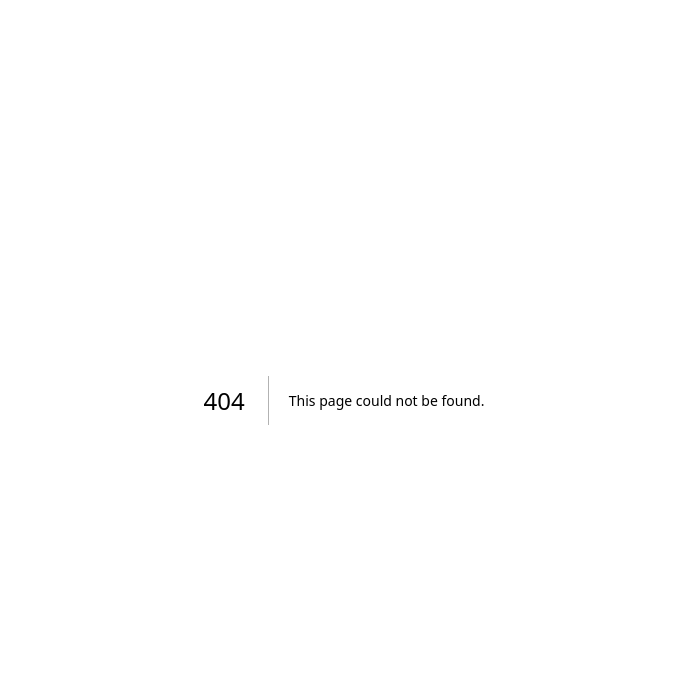
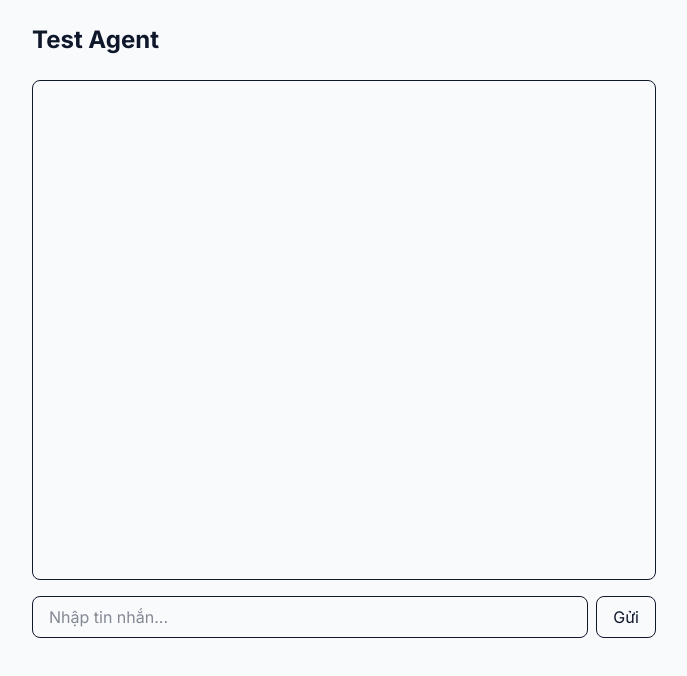
Before and after one commit to phxbinh/TrungNguyen, a Next.js app: page /test-agent-langchain in a window 1280 px wide. Before the commit this address had no page. Shown: the top 676 px of the page, without its empty margins (296-983 px from the left). Built offline with nearby package versions, Linux system fonts and the light colour scheme.

Commit message:
Create page.tsx

```diff
--- /dev/null
+++ b/src/app/test-agent-langchain/page.tsx
@@ -0,0 +1,119 @@
+"use client";
+
+import { useState } from "react";
+
+type Message = {
+  role: "user" | "assistant";
+  content: string;
+};
+
+export default function HomePage() {
+  const [messages, setMessages] = useState<Message[]>([]);
+  const [input, setInput] = useState("");
+  const [loading, setLoading] = useState(false);
+
+  async function sendMessage() {
+    if (!input.trim()) return;
+
+    const newMessages: Message[] = [
+      ...messages,
+      {
+        role: "user",
+        content: input,
+      },
+    ];
+
+    setMessages(newMessages);
+    setInput("");
+    setLoading(true);
+
+    try {
+      const res = await fetch("/api/agent", {
+        method: "POST",
+        headers: {
+          "Content-Type": "application/json",
+        },
+        body: JSON.stringify({
+          messages: newMessages,
+        }),
+      });
+
+      const data = await res.json();
+
+      // LangChain agent thường trả messages[]
+      const aiMessage =
+        data.messages?.[data.messages.length - 1]?.content ||
+        "Không có phản hồi";
+
+      setMessages([
+        ...newMessages,
+        {
+          role: "assistant",
+          content: aiMessage,
+        },
+      ]);
+    } catch (error) {
+      console.error(error);
+
+      setMessages([
+        ...newMessages,
+        {
+          role: "assistant",
+          content: "Lỗi gọi API",
+        },
+      ]);
+    } finally {
+      setLoading(false);
+    }
+  }
+
+  return (
+    <main className="max-w-2xl mx-auto p-6">
+      <h1 className="text-2xl font-bold mb-6">Test Agent</h1>
+
+      <div className="border rounded-lg p-4 h-[500px] overflow-y-auto mb-4 space-y-4">
+        {messages.map((msg, index) => (
+          <div
+            key={index}
+            className={`p-3 rounded-lg ${
+              msg.role === "user"
+                ? "bg-blue-100 text-right"
+                : "bg-gray-100"
+            }`}
+          >
+            <p className="text-sm font-semibold mb-1">
+              {msg.role === "user" ? "Bạn" : "Agent"}
+            </p>
+            <p>{msg.content}</p>
+          </div>
+        ))}
+
+        {loading && (
+          <div className="bg-gray-100 p-3 rounded-lg">
+            Agent đang suy nghĩ...
+          </div>
+        )}
+      </div>
+
+      <div className="flex gap-2">
+        <input
+          value={input}
+          onChange={(e) => setInput(e.target.value)}
+          placeholder="Nhập tin nhắn..."
+          className="flex-1 border rounded-lg px-4 py-2"
+          onKeyDown={(e) => {
+            if (e.key === "Enter") sendMessage();
+          }}
+        />
+
+        <button
+          onClick={sendMessage}
+          disabled={loading}
+          className="px-4 py-2 border rounded-lg"
+        >
+          Gửi
+        </button>
+      </div>
+    </main>
+  );
+}
```
